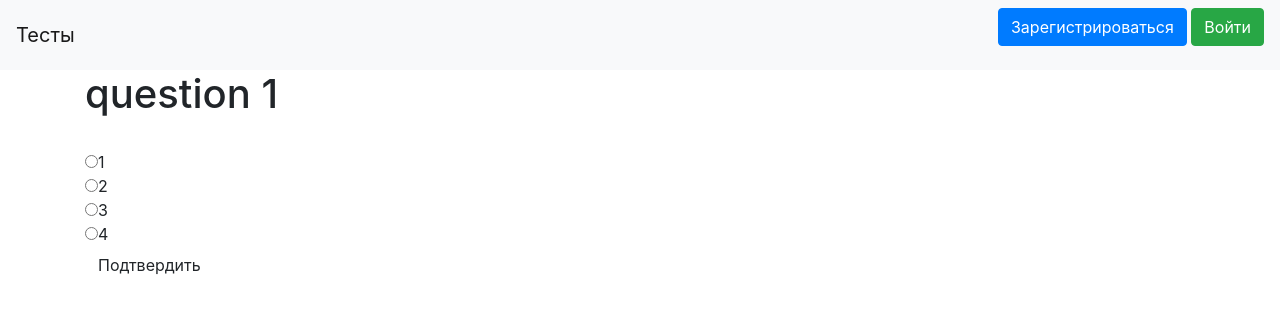
After one commit to XtOne777/Http_project, a Flask app: page /test?a=1 in a window 1280 px wide. The commit adds this page. Shown: the top 314 px of the page. Run offline with Flask 2, Linux system fonts and the light colour scheme; some libraries are stand-ins or nearby versions.

Commit message:
- Создание главной страницы - Создание тестовых заданий - Создание страничек - Исправление багов

```diff
--- a/main.py
+++ b/main.py
@@ -3,9 +3,10 @@ from data import db_session
 from data.users import User
 from forms.user import RegisterForm, LoginForm
 from flask import render_template, redirect
-from flask import make_response, request, session
-from flask_login import LoginManager, login_user
+from flask import request
+from flask_login import LoginManager, login_user, logout_user
 import datetime
+import json
 
 app = Flask(__name__)
 app.config['SECRET_KEY'] = 'yandexlyceum_secret_key'
@@ -13,6 +14,21 @@ db_session.global_init('db/users.db')
 app.config['PERMANENT_SESSION_LIFETIME'] = datetime.timedelta(days=365)
 login_manager = LoginManager()
 login_manager.init_app(app)
+
+test_data = {}
+questions_index = 1
+answers = []
+
+
+def load_tests(num):
+    global test_data, questions_index, answers
+    test_data = {}
+    questions_index = 1
+    answers = []
+    with open('tests/tests.json', 'r') as f:
+        a = json.load(f)
+    test_data = a[num]
+    questions_index = 1
 
 
 @login_manager.user_loader
@@ -83,5 +99,56 @@ def registration():
     return render_template('register.html', title='Регистрация', form=form)
 
 
+@app.route('/logout')
+def log_out():
+    logout_user()  # Надо сделать предупреждение
+    return redirect('/login')
+
+
+@app.route('/')
+def main_route():
+    return render_template('index.html', title='Главная страница')
+
+
+@app.route('/test', methods=['GET', 'POST'])
+def tests():
+    global questions_index
+    if request.method == 'GET':
+        questions = {}
+        for i in request.values.items():
+            if 'a' == i[0]:
+                if i[1] == '1':
+                    load_tests("1")
+                if i[1] == '2':
+                    load_tests("2")
+                if i[1] == '3':
+                    load_tests("3")
+
+        if str(questions_index) not in test_data:
+            return redirect('/success')
+
+        try:
+            questions['a'] = test_data[str(questions_index)]
+        except KeyError:
+            return redirect('/')
+
+        return render_template('tests.html', title='Тесты', questions=questions)
+
+    if request.method == 'POST':
+        if request.form.get('question'):
+            answers.append((int(request.form.get('question')), test_data[str(questions_index)][2]))
+            questions_index += 1
+        return redirect('/test')
+
+
+@app.route('/success')
+def results():
+    if answers:
+        return render_template('success.html', title='На главную страницу',
+                               results=f'{sum([1 for i in answers if i[0] == i[1]])} из {len(answers)}')
+    else:
+        return redirect('/')
+
+
 if __name__ == '__main__':
     app.run(port=8080, host='127.0.0.1')
--- a/templates/base.html
+++ b/templates/base.html
@@ -12,7 +12,7 @@
 <body>
 <header>
     <nav class="navbar navbar-light bg-light">
-        <a class="navbar-brand" href="#">{{ title }}</a>
+        <a class="navbar-brand" href="/">{{ title }}</a>
         {% if current_user.is_authenticated %}
             <a class="navbar-brand" href="/logout">{{ current_user.name }}</a>
         {% else %}
--- /dev/null
+++ b/templates/success.html
@@ -0,0 +1,6 @@
+{% extends "base.html" %}
+
+{% block content %}
+    <h1>Ваши результаты:</h1><br>
+    <h2>{{ results }}</h2>
+{% endblock %}
--- /dev/null
+++ b/templates/tests.html
@@ -0,0 +1,12 @@
+{% extends "base.html" %}
+
+{% block content %}
+    <h1>{{ questions.a.1 }}</h1><br>
+    <form method="POST" action="">
+        <input type="radio" id="1" name="question" value="1">{{ questions.a.0.0 }}<br>
+        <input type="radio" id="2" name="question" value="2">{{ questions.a.0.1 }}<br>
+        <input type="radio" id="3" name="question" value="3">{{ questions.a.0.2 }}<br>
+        <input type="radio" id="4" name="question" value="4">{{ questions.a.0.3 }}<br>
+        <button type="submit" class="btn btn-submit">Подтвердить</button>
+    </form>
+{% endblock %}
```
Also changed, not shown: templates/index.html (+7 -1 lines), tests/tests.json (added, +17 -0 lines), db/users.db, 1 other file.
